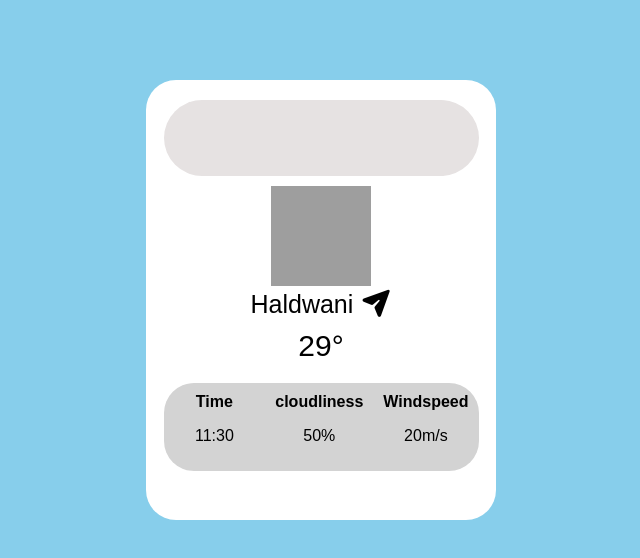
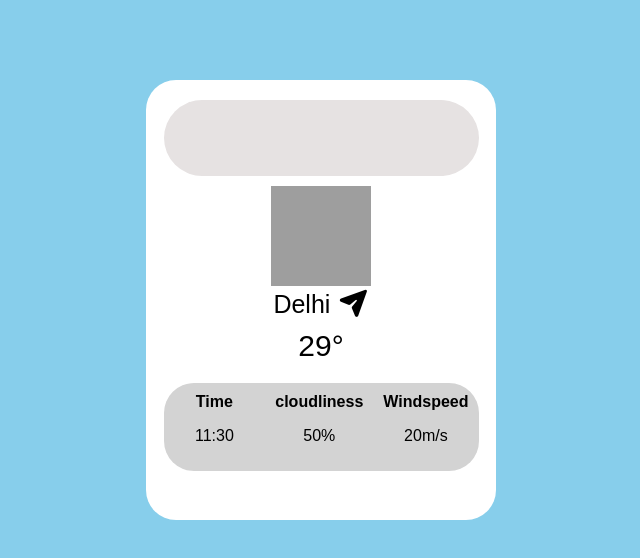
Before and after one commit to Siddharht-dev/weatherforecast-app, a plain HTML site: page index.html in a window 1280 px wide. Shown: the whole page, without its empty margins (319-959 px from the left). Drawn offline with Linux system fonts and the light colour scheme; grey boxes are pictures that could not be loaded.

```diff
--- a/index.html
+++ b/index.html
@@ -20,7 +20,7 @@
         <div class="weatherInfo">
             <img src="images/sunny.jpg" width="100px" height="100px" alt="sunny" id="image">
 
-            <div class="cityName" id="nameShow">Haldwani <i class="fa-solid fa-paper-plane"></i></div>
+            <div class="cityName" id="nameShow">Delhi <i class="fa-solid fa-paper-plane"></i></div>
 
             <div class="temp" id="tempShow">29°</div>
         </div>
```
Also changed, not shown: 1 other file.
